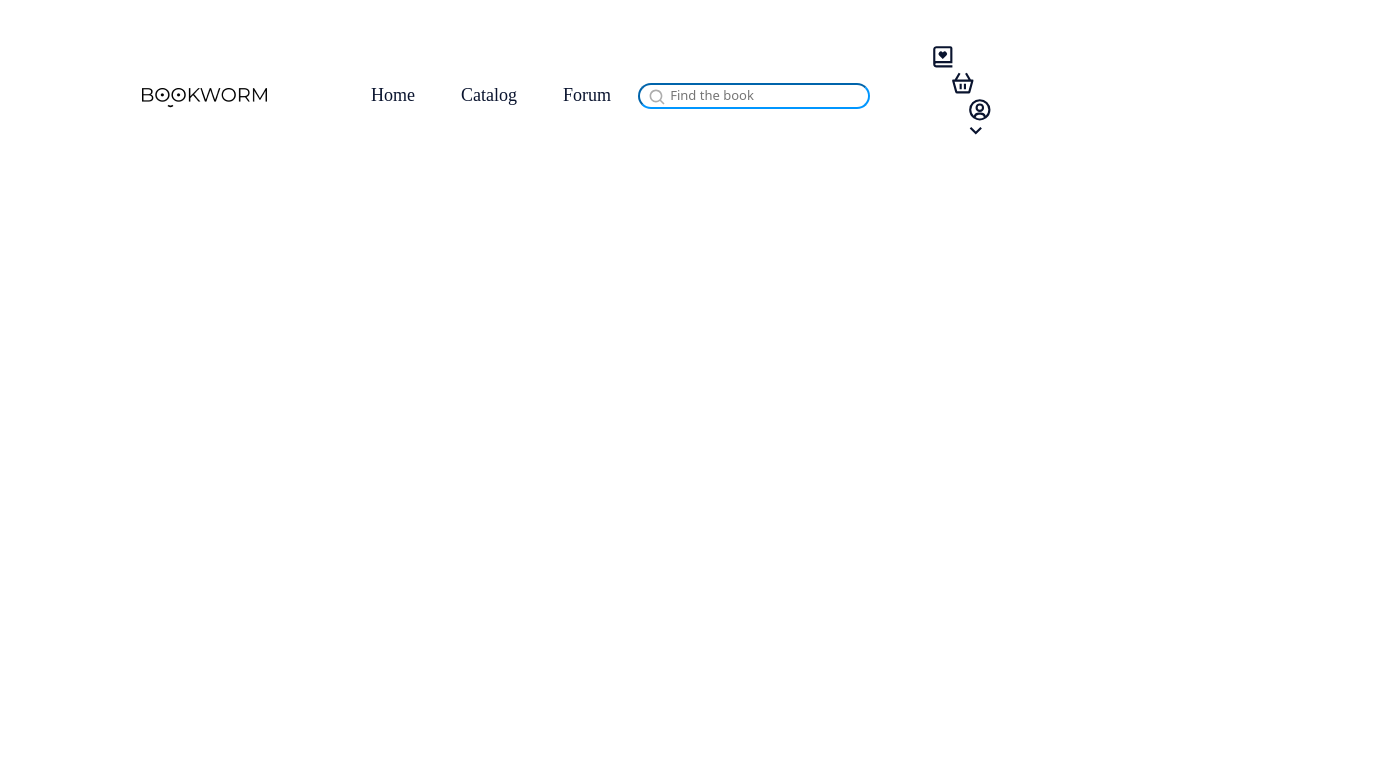
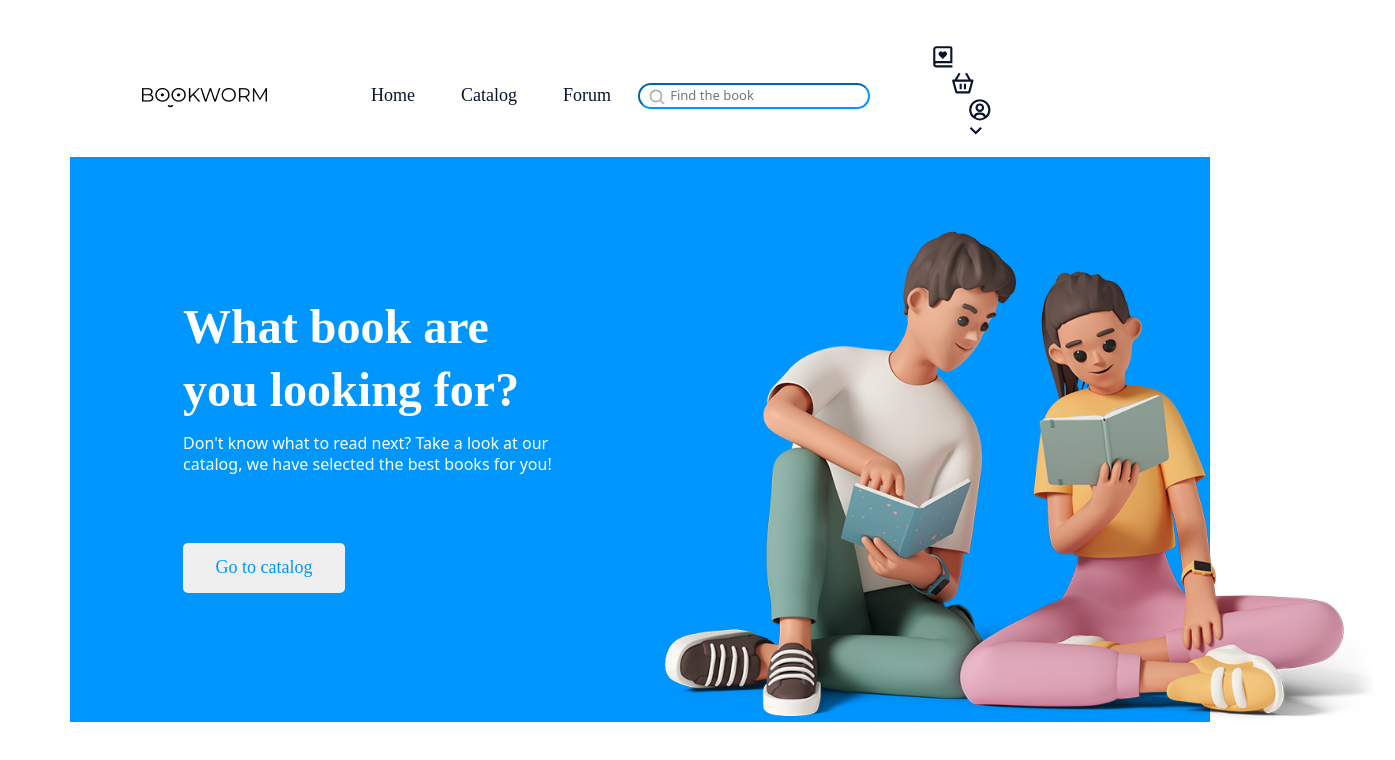
Before and after one commit to asgerofharzu/bookworm.pl, a React (Create React App) app: page / in a window 1280 px wide. Shown: the top 760 px of the page, 1395 px wide, since content can reach past the window. Built offline with nearby package versions, Linux system fonts and the light colour scheme.

Commit message:
nav ve main hisse hazirdir(tam yox)

```diff
--- a/src/App.js
+++ b/src/App.js
@@ -1,5 +1,6 @@
 import React, { Component } from 'react';
 import Header from './components/Header';
+import Main from './components/Main';
 
 
 
@@ -8,6 +9,7 @@ class App extends Component {
     return (
       <React.Fragment>
             <Header/>
+            <Main/>
       </React.Fragment>
     );
   }
--- a/src/components/Main/index.js
+++ b/src/components/Main/index.js
@@ -0,0 +1,24 @@
+import React, { Component } from 'react';
+import Container from 'react-bootstrap/Container';
+import "./main.css"
+import Img from './reading.png'
+class Main extends Component {
+    state = {  }
+    render() {
+        return (
+            <>
+                <Container>
+                    <div className='text-1 text'>What book are
+                    you looking for?</div>
+                    <div className='text-3'>
+                        Don't know what to read next? Take a look at our catalog, we have selected the best books for you!
+                    </div>
+                    <button className='btn-main'> Go to catalog</button>
+                    <img src={Img} alt="img" className="img" />
+                </Container>
+            </>
+        );
+    }
+}
+
+export default Main;
--- /dev/null
+++ b/src/components/Main/main.css
@@ -0,0 +1,52 @@
+.container{
+    border: 1px solid #0096FF;
+    width: 1180px;
+    height: 564.57px;
+    background: #0096FF;
+}
+
+.text{
+    position: relative;
+    top: 138px;
+    left:100.09px;
+    width:377px;
+    height: 124px;
+    font-family: DM sans;
+    font-weight: 700;
+    font-size: 48px;
+    line-height:62.5px;
+    color:#FFF;
+}
+.text-3{
+        width:413.89px;
+        height: 63px;
+        position: relative;
+        top: 150.89px;
+        left: 100.09px;
+        font-size: 16px;
+        font-weight: 400;
+        line-height: 21.47px;
+        color:#FFF;
+}
+.btn-main{
+    height:50px; width: 162px;
+    padding: 21px, 25px;
+    position: relative;
+    bottom: 150.94px;
+    left: 100px;
+    border-radius:5px;
+    gap: 18px;
+    border: #FFF;
+    color:#0096FF;
+    font-size: 18px;
+    line-height:23.44px;
+    font-family: DM sans;
+    font-weight: 400;
+}
+.img{
+    width:750px;
+    /* height: 1010px; */
+    position: relative;
+    bottom: 240px;
+    left: 400px;
+}
```
Also changed, not shown: src/components/Main/reading.png (added).
